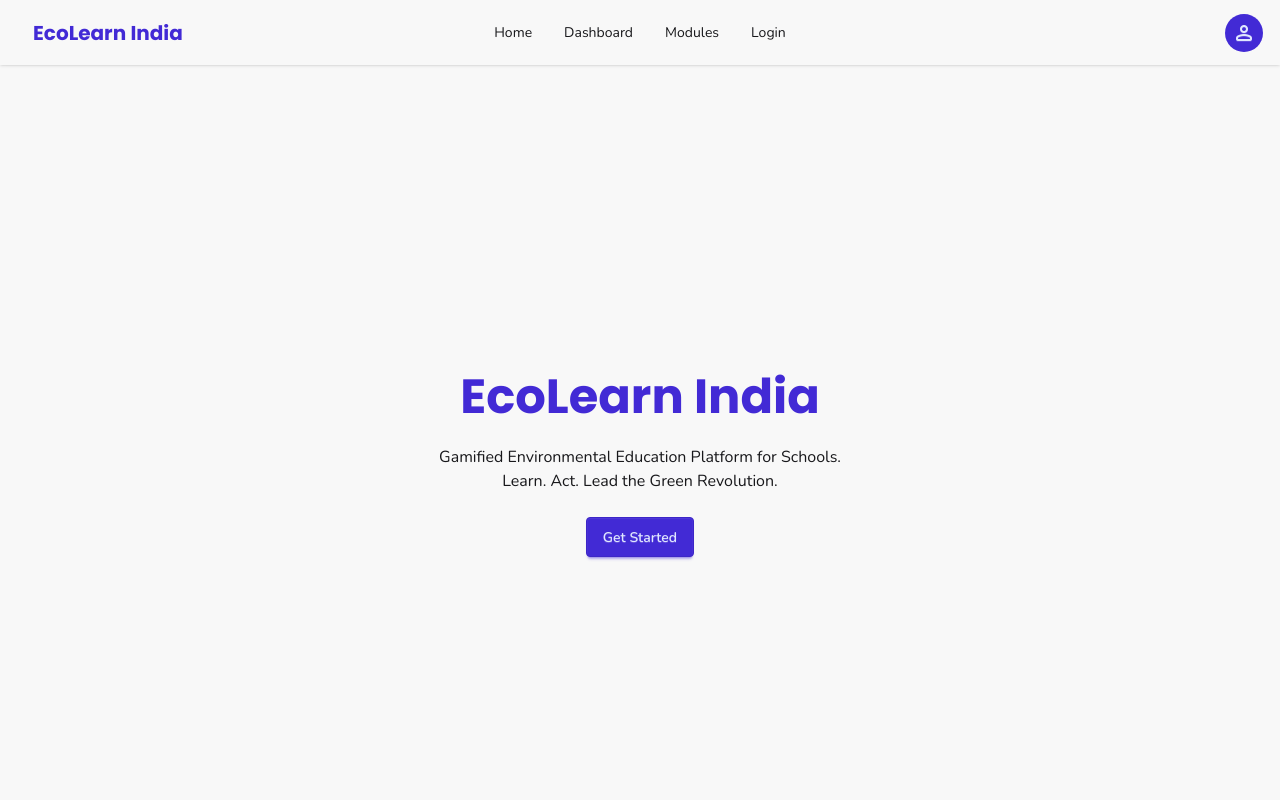
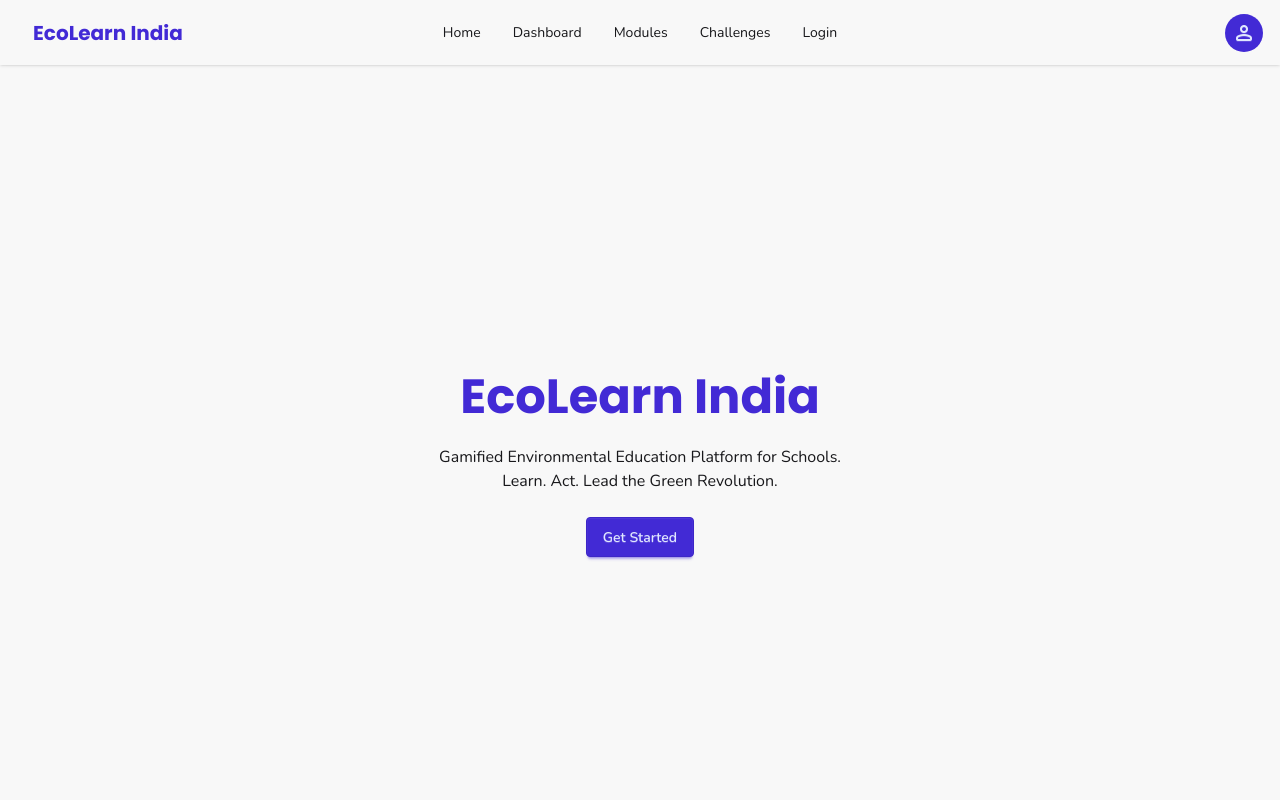
Before and after one commit to aditya27you/sih-2025-ecolearn-india, a React (Vite) app: page / in a window 1280 px wide. Shown: the top 800 px of the page. Built offline with nearby package versions, Linux system fonts and the light colour scheme.

Commit message:
task: T006 add challenges route

```diff
--- a/specs/010-featurename-009-challenge-system/tasks.md
+++ b/specs/010-featurename-009-challenge-system/tasks.md
@@ -15,7 +15,7 @@ description: "Tasks for Eco-Challenge System"
 - [x] T003 [US1] Implement `ChallengeCard` in `src/components/molecules/ChallengeCard/ChallengeCard.tsx`
 - [x] T004 [US1] Create mock challenge data in `src/data/challengesData.ts`
 - [x] T005 [US1] Implement `ChallengesPage` in `src/pages/Challenges/Challenges.tsx`
-- [ ] T006 [US1] Add `/challenges` route to `src/router.tsx`
+- [x] T006 [US1] Add `/challenges` route to `src/router.tsx`
 
 ## Phase 3: User Story 2 - Challenge Details (Priority: P1)
 - [ ] T007 [US2] Implement `ChallengeDetail` modal/view in `src/components/organisms/ChallengeDetail/ChallengeDetail.tsx`
--- a/src/components/organisms/Navbar/Navbar.tsx
+++ b/src/components/organisms/Navbar/Navbar.tsx
@@ -8,6 +8,7 @@ export const Navbar: React.FC = () => {
     { title: 'Home', path: '/' },
     { title: 'Dashboard', path: '/dashboard' },
     { title: 'Modules', path: '/modules' },
+    { title: 'Challenges', path: '/challenges' },
     { title: 'Login', path: '/login' },
   ];
 
--- a/src/router.tsx
+++ b/src/router.tsx
@@ -6,6 +6,7 @@ import { LearningLayout } from '@/components/templates/LearningLayout';
 import { Home } from './pages/Home';
 import { Dashboard } from './pages/Dashboard';
 import { Modules } from './pages/Modules';
+import { Challenges } from './pages/Challenges';
 import { NotFound } from './pages/NotFound';
 import { Login } from './pages/Login';
 import { SignUp } from './pages/SignUp';
@@ -63,6 +64,10 @@ export const router = createBrowserRouter([
         path: 'modules',
         element: <Modules />,
       },
+      {
+        path: 'challenges',
+        element: <Challenges />,
+      },
     ],
   },
   {
```
